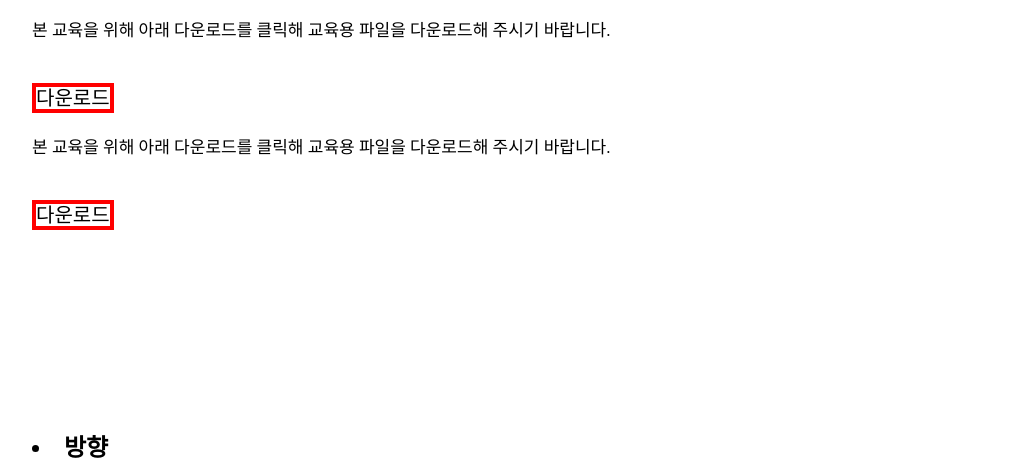
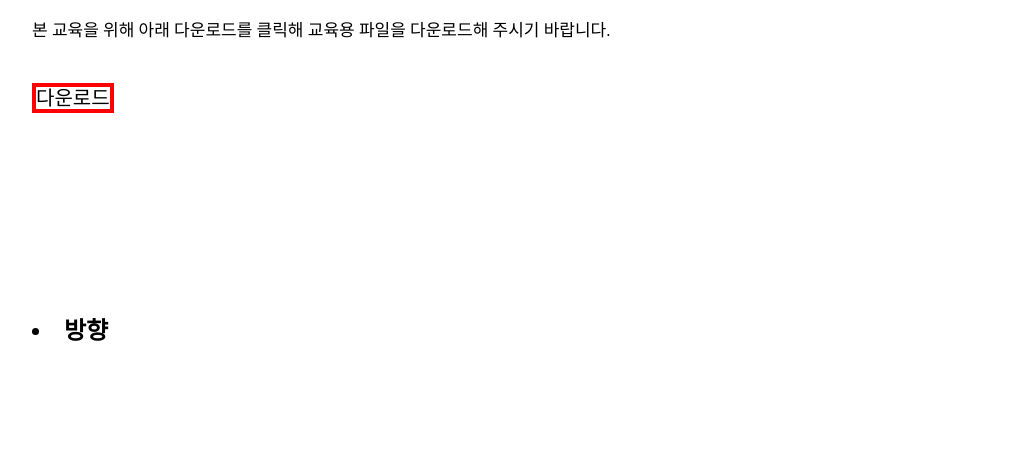
Before and after one commit to CreoCH/kopo, a plain HTML site: page 3. Illust1.html in a window 1280 px wide. Shown: the part 1120-1594 px from the top of the page, without its empty margins (48-1061 px from the left). Drawn offline with Linux system fonts and the light colour scheme.

Commit message:
Update 3. Illust1.html

```diff
--- a/3. Illust1.html
+++ b/3. Illust1.html
@@ -100,11 +100,6 @@
                 <p>본 교육을 위해 아래 다운로드를 클릭해 교육용 파일을 다운로드해 주시기 바랍니다.</p>
                 <P style="margin-top:30px;"></P>
                 <a href="https://pobisgroup-my.sharepoint.com/:f:/g/personal/ch_lee_dimoa_co_kr/Ehy2fCWJF21JuZVfs98XfXIBXDRPbrwsR3majxdzM4_Ydg?e=bhNZ12" target="_blank" style="border: solid red 4px; font-size: 20px;"> 다운로드</a>
-            </div>
-            <div>
-                <p>본 교육을 위해 아래 다운로드를 클릭해 교육용 파일을 다운로드해 주시기 바랍니다.</p>
-                <P style="margin-top:30px;"></P>
-                <a href="https://" target="_blank" style="border: solid red 4px; font-size: 20px;"> 다운로드</a>
             </div>
 
             <div style="margin-top:200px;">
```
